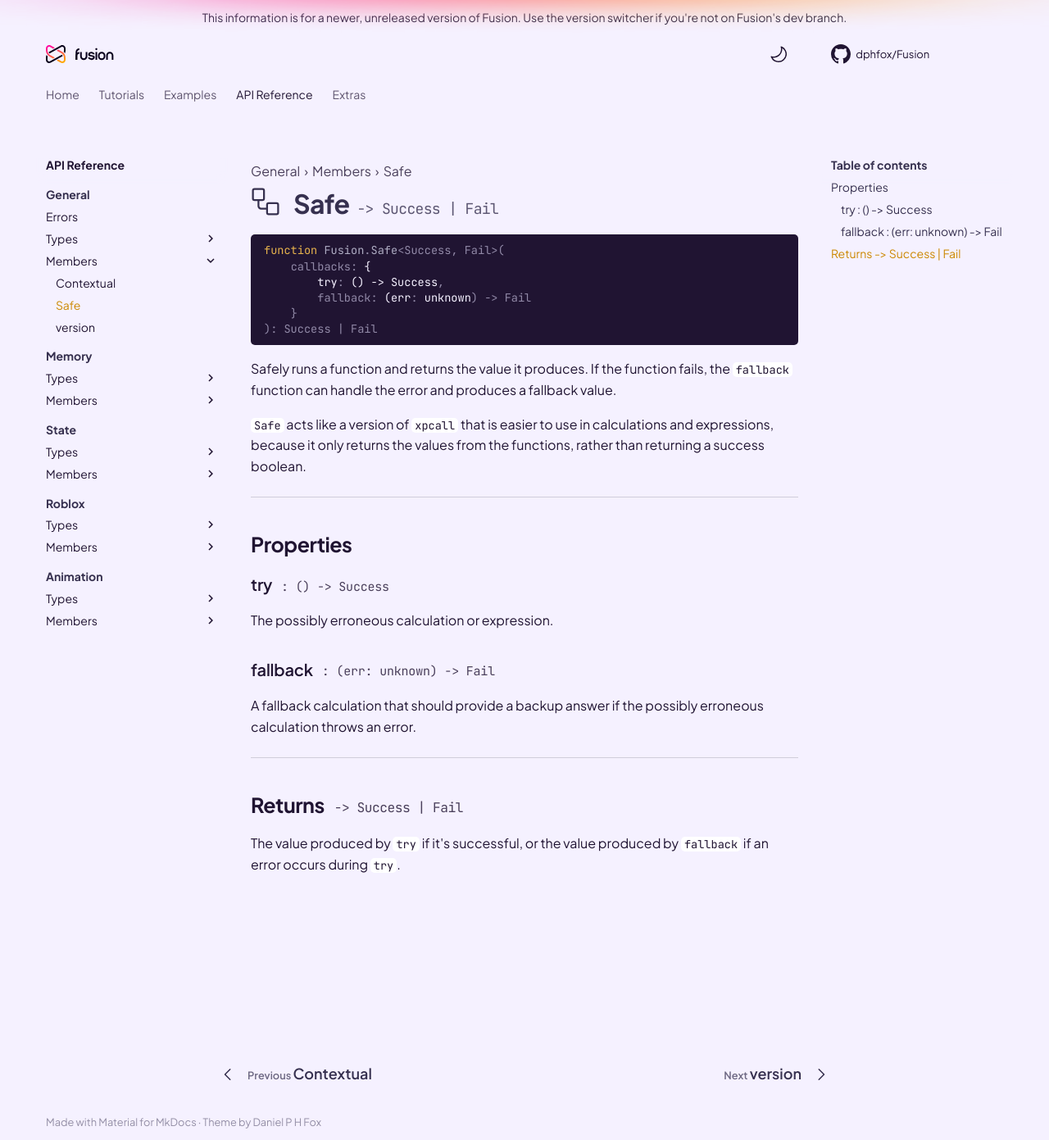
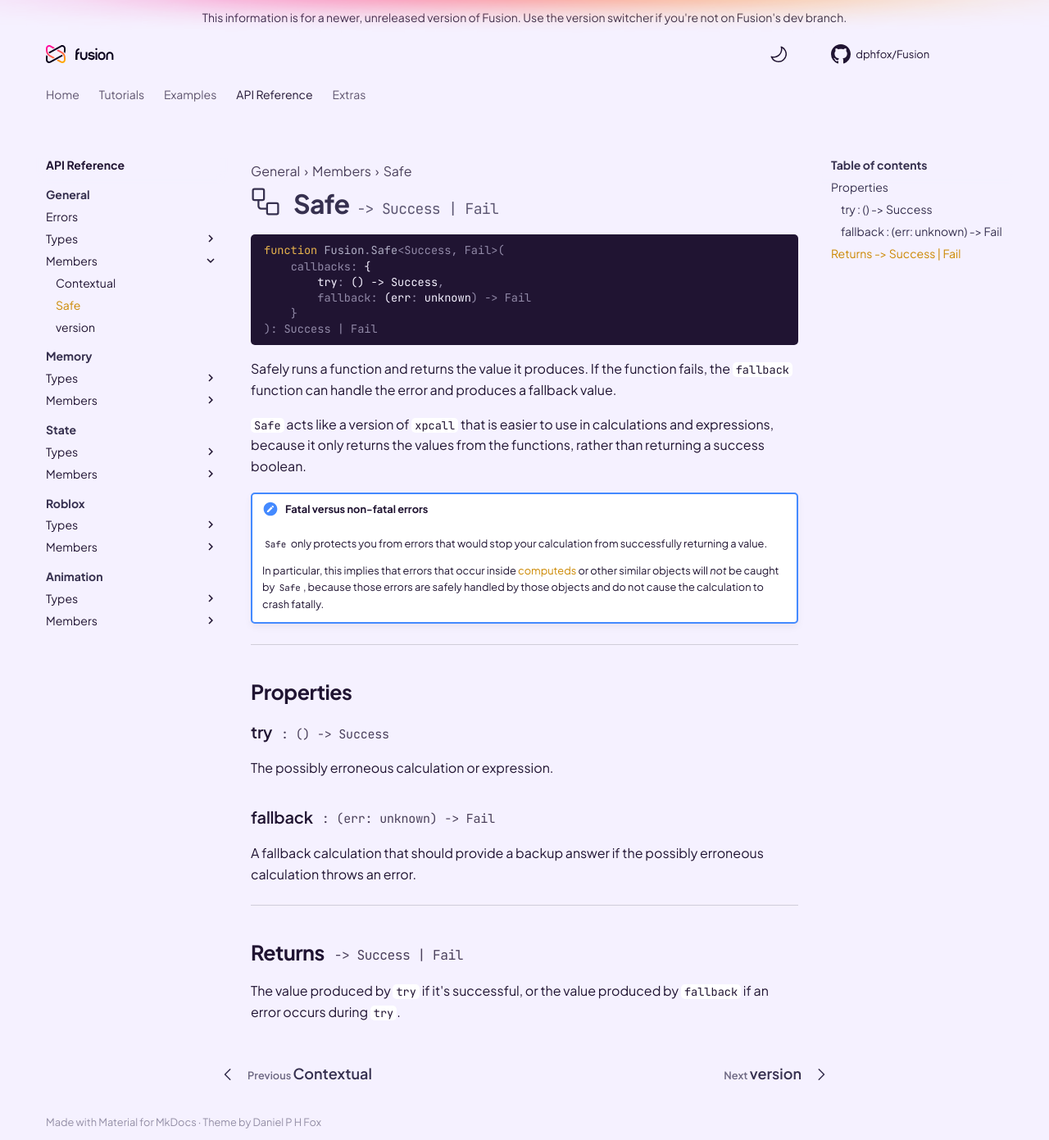
Before and after one commit to dphfox/Fusion, an MkDocs documentation site: the page built from docs/api-reference/general/members/safe.md, in a window 1280 px wide and 1391 px high. Shown: the whole window at 82% size. Built offline with MkDocs 1.6.1 and Material for MkDocs 9.7.7, drawn with Linux system fonts in a browser that asks for light colours; comment, search, counter and statistics services are not loaded; the version menu is left out.

Commit message:
Add note on fatal errors to Safe API ref

```diff
--- a/docs/api-reference/general/members/safe.md
+++ b/docs/api-reference/general/members/safe.md
@@ -27,6 +27,15 @@ the `fallback` function can handle the error and produces a fallback value.
 `Safe` acts like a version of `xpcall` that is easier to use in calculations and
 expressions, because it only returns the values from the functions, rather than
 returning a success boolean.
+
+!!! note "Fatal versus non-fatal errors"
+	`Safe` only protects you from errors that would stop your calculation from
+	successfully returning a value.
+
+	In particular, this implies that errors that occur inside
+	[computeds](../../../state/members/computed) or other similar objects will
+	*not* be caught by `Safe`, because those errors are safely handled by those
+	objects and do not cause the calculation to crash fatally.
 
 -----
 
```
